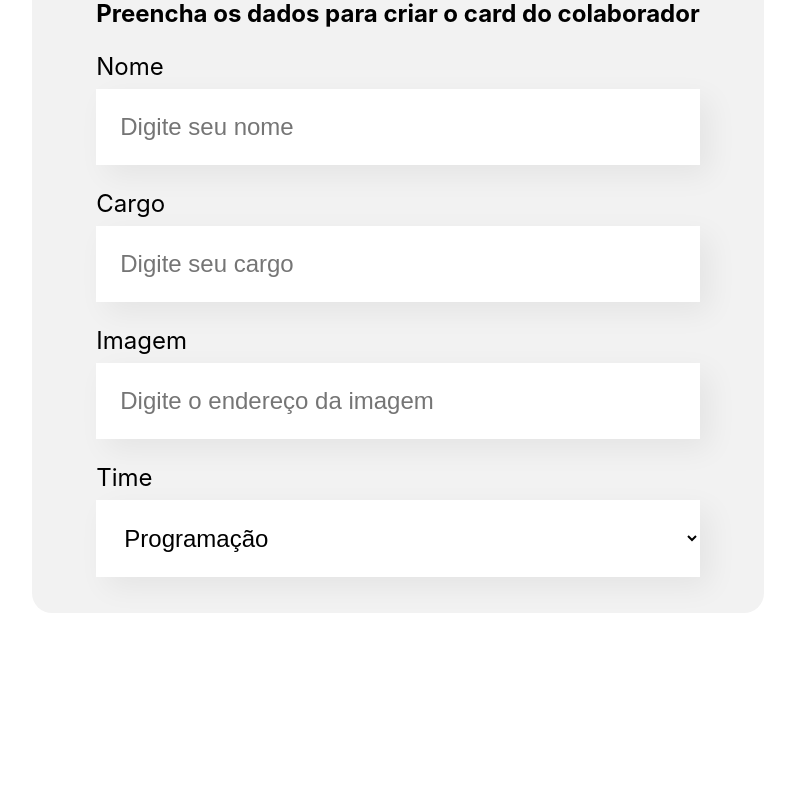
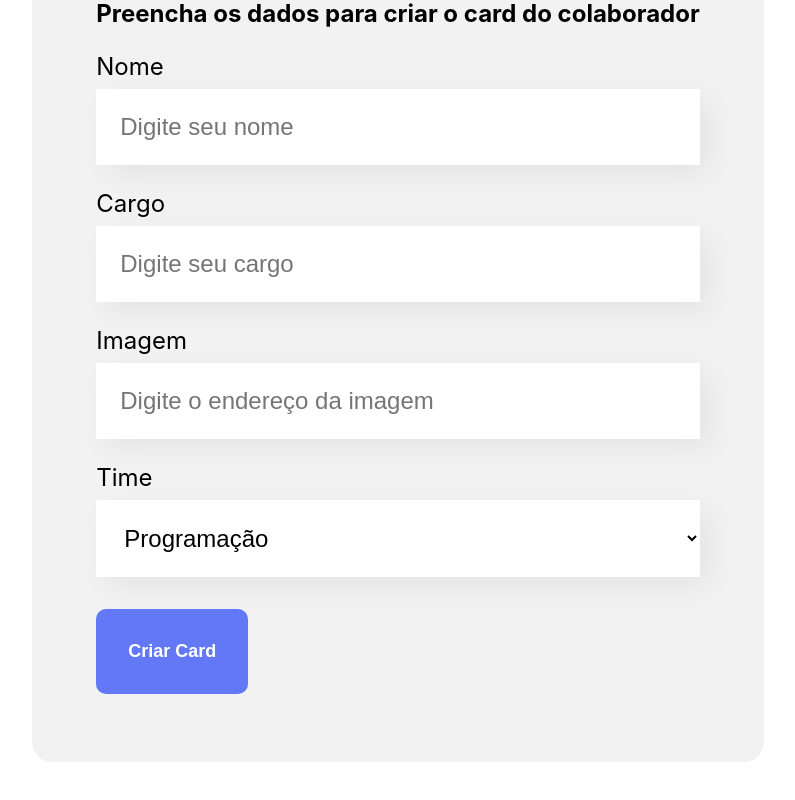
Before and after one commit to paulohmoreira/organo, a JavaScript app: page / in a window 1280 px wide. Shown: the part 635-1435 px from the top of the page, without its empty margins (242-1037 px from the left). Before the commit the page ends 1328 px from the top, so only its background shows below. Built offline with nearby package versions, Linux system fonts and the light colour scheme; the HTML template or start-up script is replaced by a standard one.

Commit message:
Criado component Button

```diff
--- /dev/null
+++ b/src/components/Button/Button.css
@@ -0,0 +1,15 @@
+.botao {
+  background-color: #6278f7;
+  border-radius: 10px;
+  font-weight: 700;
+  font-size: 18px;
+  padding: 32px;
+  border: none;
+  cursor: pointer;
+  color: #fff;
+  margin: 32px 0;
+}
+
+.botao:hover {
+  color: #95ffd4;
+}
--- /dev/null
+++ b/src/components/Button/index.js
@@ -0,0 +1,7 @@
+import './Button.css';
+
+const Button = (props) => {
+  return <button className='botao'>{props.children}</button>;
+};
+
+export default Button;
--- a/src/components/Form/index.js
+++ b/src/components/Form/index.js
@@ -1,3 +1,4 @@
+import Button from '../Button';
 import InputText from '../InputText';
 import ListDropdown from '../ListDropdown';
 import './Form.css';
@@ -21,6 +22,7 @@ const Form = () => {
         <InputText label='Cargo' placeholder='Digite seu cargo' />
         <InputText label='Imagem' placeholder='Digite o endereço da imagem' />
         <ListDropdown label='Time' itens={times} />
+        <Button>Criar Card</Button>
       </form>
     </section>
   );
```
